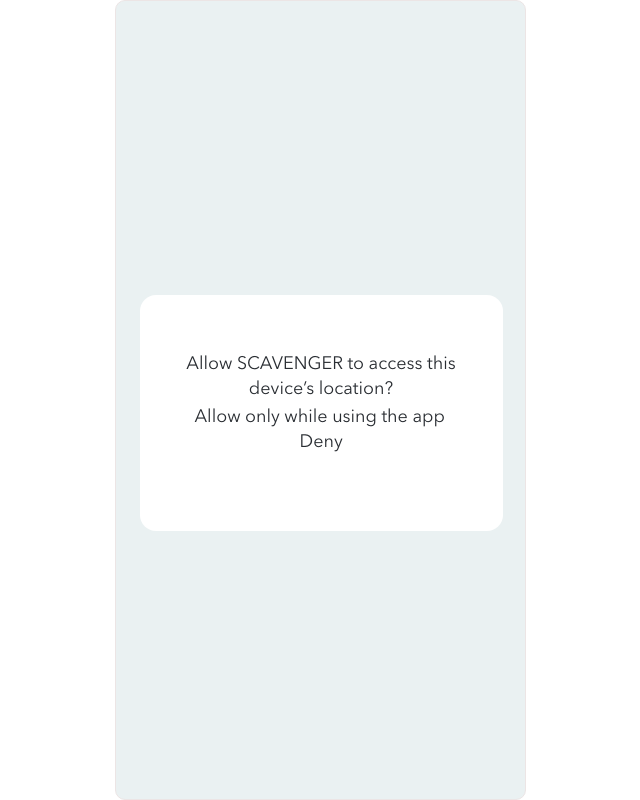
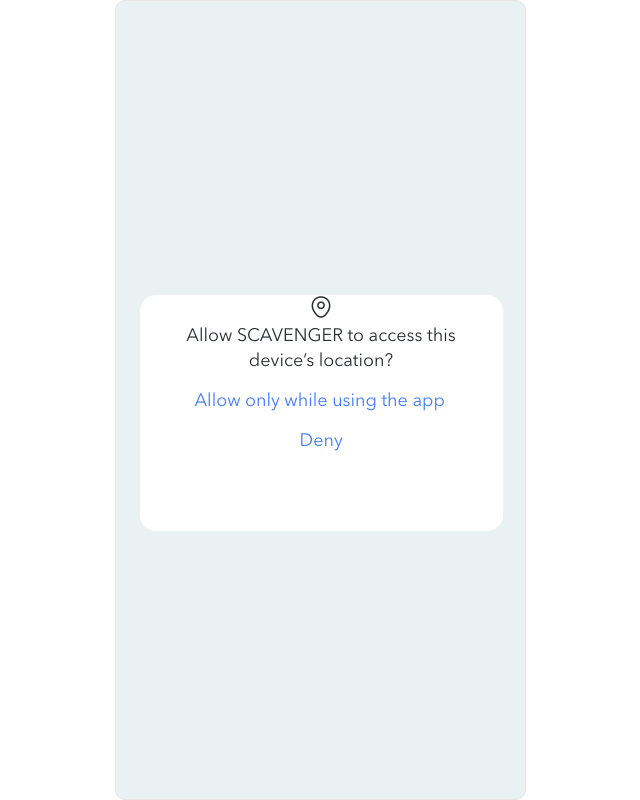
Before and after one commit to girishv694/E-wasteManagement, a React (Create React App) app in the folder project/: page /page8 in a window 1280 px wide. Shown: the whole page, without its empty margins (320-960 px from the left). Built offline with nearby package versions, Linux system fonts and the light colour scheme.

Commit message:
pages align

```diff
--- a/project/src/App.js
+++ b/project/src/App.js
@@ -74,7 +74,7 @@
           <Page93 />
         </Route>
 
-        <Route path='/page1'>
+        <Route path='/'>
           <Page1 />
         </Route>
 
--- a/project/src/components/Page8.jsx
+++ b/project/src/components/Page8.jsx
@@ -1,22 +1,27 @@
+// import { Link } from 'react-router-dom'
+import { Container } from "./Container_sk"
 import "../css/page8.css"
 
 const Page8 = () => {
     return (
-        <div id="Container_p7">
+        <Container>
             <div id="page8_div">
-                <p id="page8_content1">
-                Allow SCAVENGER to access this device’s location?
-                </p>
+                <div className="loc_icon">
+                    <img className="loc_icon" src="Images/location_icon.png" alt="" />
+                </div>
+                <div id="page8_content1">
+                    Allow SCAVENGER to access this device’s location?
+                </div>
 
-                <p id="page8_content2">
-                Allow only while using the app
-                </p>
+                <div id="page8_content2">
+                    Allow only while using the app
+                </div>
 
-                <p id="page8_content3">
+                <div id="page8_content3">
                     Deny
-                </p>
+                </div>
             </div>
-        </div>
+        </Container>
     )
 }
 
--- a/project/src/css/page151.css
+++ b/project/src/css/page151.css
@@ -177,3 +177,8 @@
 margin-left: 8px;
 
 }
+
+#Link{
+    text-decoration: none;
+
+}
--- a/project/src/css/page7.css
+++ b/project/src/css/page7.css
@@ -13,20 +13,18 @@
 }
 
 #scrap_sold_img{
-position: relative;
 width: 363px;
 height: 286px;
-left: 0px;
-top: 32px;
+margin-top: 32px;
+margin-left: 24px;
+
 }
 
 #heading{
-
-position: relative;
 width: 331px;
 height: 33px;
-left: 24px;
-top: 31px;
+margin-top: 49px;
+margin-left: 24px;
 
 font-family: Avenir Next;
 font-style: normal;
@@ -38,11 +36,10 @@
 }
 
 #para_div{
-position: relative;
 width: 331px;
 height: 100px;
-left: 24px;
-top: 127px;
+margin-top: 63px;
+margin-left: 24px;
 
 font-family: 'Avenir_Next';
 font-style: normal;
@@ -51,7 +48,6 @@
 line-height: 25px;
 display: flex;
 align-items: center;
-
 color: #292D32;
 }
 
@@ -62,11 +58,10 @@
 align-items: center;
 padding: 10px 16px;
 
-position: relative;
 width: 210px;
 height: 45px;
-left: 100px;
-top: 180px;
+margin-top: 139px;
+margin-left: 100px;
 
 background: #41C8B7;
 border-radius: 10px;
--- a/project/src/css/page8.css
+++ b/project/src/css/page8.css
@@ -1,21 +1,25 @@
 #page8_div{
-position: relative;
 width: 363px;
 height: 236px;
-left: 24px;
-top: 294px;
+margin-top: 294px;
+margin-left: 24px;
 /* overflow-y: scroll; */
-
 background: #FFFFFF;
 border-radius: 16px;
 }
 
+
+.loc_icon{
+    width: 24px;
+    height: 24px;
+    margin: auto;
+}
+
 #page8_content1{
-position: relative;
 width: 297px;
 height: 50px;
-left: 33px;
-top: 57px;
+margin-left: 33px;
+margin-top: 5px;
 
 font-family: 'Avenir_Next';
 font-style: normal;
@@ -28,14 +32,16 @@
 
 color: #292D32;
 }
+
+
+
 #page8_content2{
-    position: relative;
     width: 254px;
     height: 25px;
-    left: 55px;
-    top: 60px;
+    margin-left: 55px;
+    margin-top: 15px;
 
-    font-family: 'Avenir_Next';
+    font-family: "Avenir_Next";
     font-style: normal;
     font-weight: 500;
     font-size: 18px;
@@ -46,15 +52,14 @@
     align-items: center;
     text-align: center;
 
-    color: #292D32;
+    color: #407BFF;
 }
 
 #page8_content3{
-position: relative;
 width: 44px;
 height: 25px;
-left: 160px;
-top: 60px;
+margin-left: 160px;
+margin-top: 15px;
 
 font-family: 'Avenir_Next';
 font-style: normal;
@@ -67,5 +72,5 @@
 align-items: center;
 text-align: center;
 
-color: #292D32;
+color: #407BFF;
 }
```
Also changed, not shown: project/public/Images/location_icon.png (added), project/src/css/page93.css (line endings or trailing spaces).
